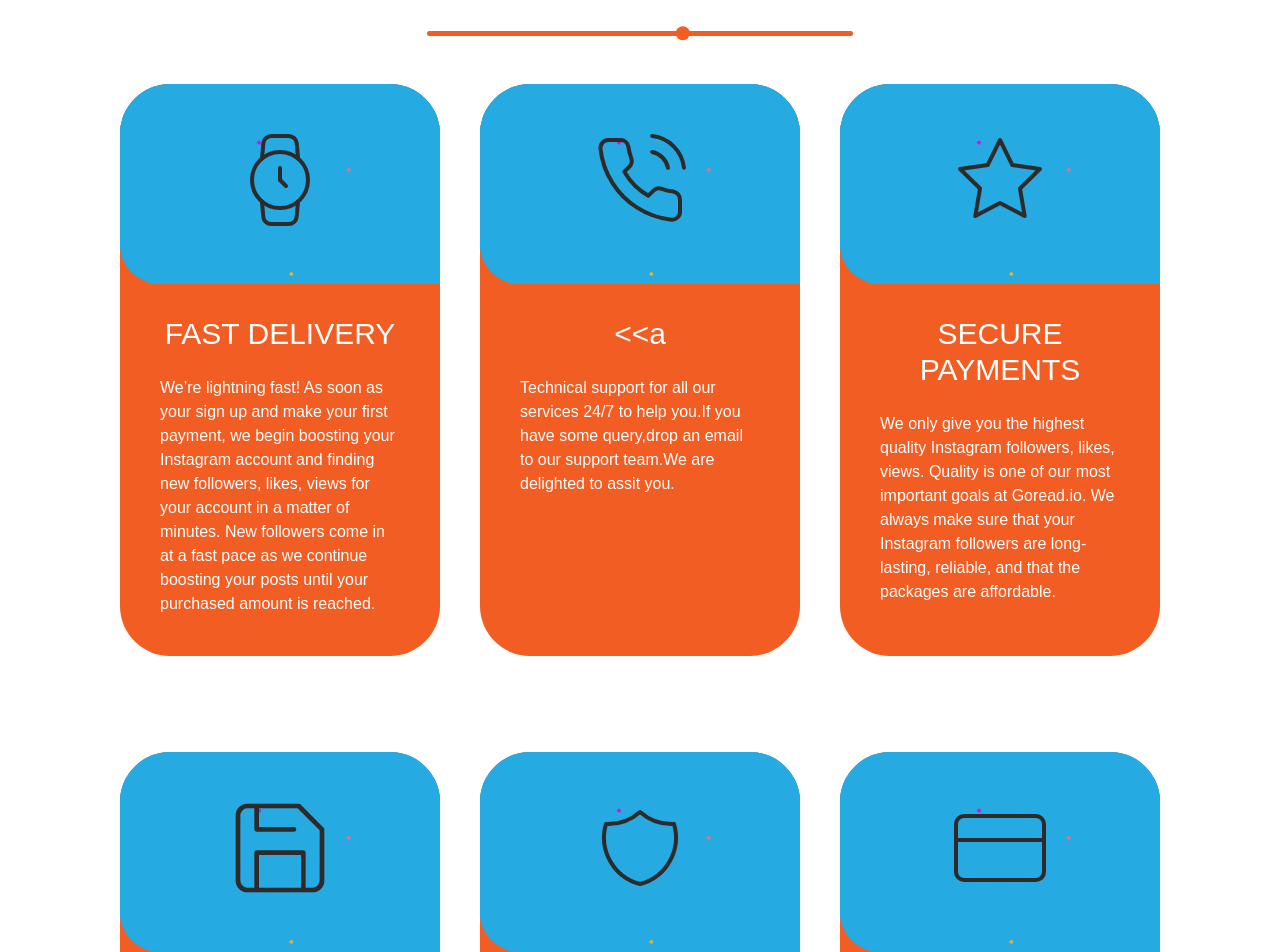
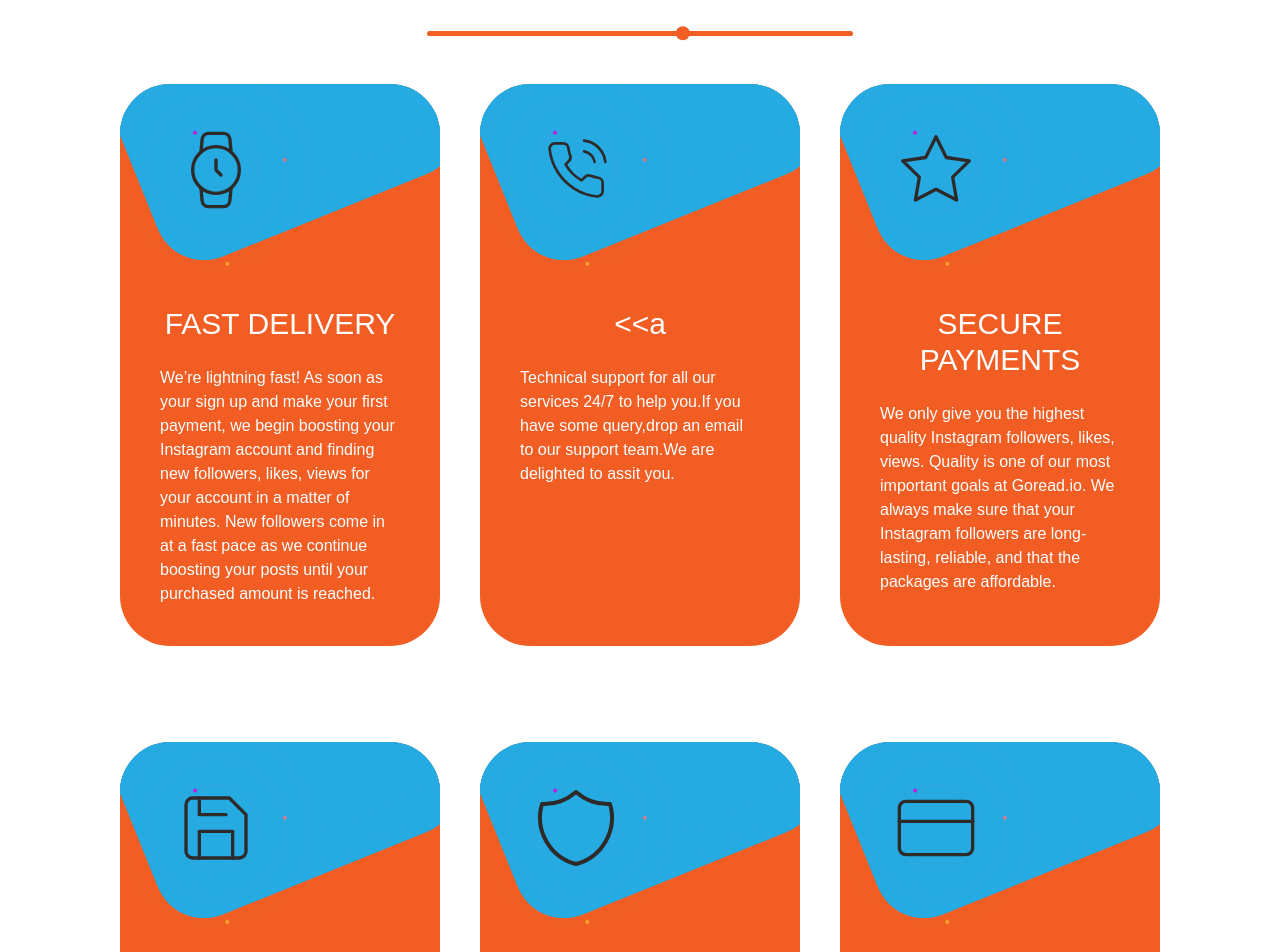
Before and after one commit to a-tverdokhlib/buy-instagram-follower, a Next.js app: page / in a window 1280 px wide. Shown: the part 1660-2612 px from the top of the page. Built offline with nearby package versions, Linux system fonts and the light colour scheme.

Commit message:
Card Pin Update

```diff
--- a/src/components/organisms/Services.tsx
+++ b/src/components/organisms/Services.tsx
@@ -24,11 +24,11 @@ export const Services: React.VFC = () => {
         <Slider color="#f15d23" barColor="#f15d23" value={sliderVal} />
       </div>
       <div className="flex flex-wrap w-full flex-col items-center justify-center p-12 space-y-20 mx:flex-row mx:flex-nowrap mx:space-x-10 mx:space-y-0">
-        <div className="flex flex-wrap w-full min-w-[286px] max-w-xs bg-[#f15d23] rounded-[50px] justify-center cursor-pointer hover:shadow-[0_1px_10px_5px_rgba(0,0,0,0.5)]">
+        <div className="overflow-hidden flex flex-wrap w-full min-w-[286px] max-w-xs bg-[#f15d23] rounded-[50px] justify-center cursor-pointer hover:shadow-[0_1px_10px_5px_rgba(0,0,0,0.5)]">
           <div className="w-full">
             <svg
-              className="h-auto w-full text-[#25AAE1] rounded-tl-[50px] rounded-tr-[50px] rounded-bl-[40px]"
-              viewBox="0 0 24 15"
+              className="h-auto w-full -mt-[100px] text-[#25AAE1] rounded-bl-[50px] rounded-br-[50px] rounded-tl-[40px] rotate-[-22deg]"
+              viewBox="0 0 24 18"
               strokeWidth="2"
               stroke="currentColor"
               fill="#25AAE1"
@@ -40,7 +40,7 @@ export const Services: React.VFC = () => {
               <rect x="0" y="1" width="24" height="15" rx="2" />{' '}
               {/* <line x1="4" y1="9" x2="20" y2="9" /> */}
             </svg>
-            <div className="w-48 h-48 m-auto -mt-[200px]">
+            <div className="w-48 h-48 -mt-[150px]">
               <div className="animate-spin-slow">
                 <Image
                   src="/three_dot_circle.svg"
@@ -51,7 +51,7 @@ export const Services: React.VFC = () => {
               </div>
               <div className="flex w-48 h-48 absolute -mt-[192px] justify-items-center">
                 <svg
-                  className="h-24 w-24 text-[#2f2a2a] m-auto"
+                  className="h-20 w-20 text-[#2f2a2a] m-auto"
                   viewBox="0 0 24 24"
                   fill="none"
                   stroke="currentColor"
@@ -88,11 +88,11 @@ export const Services: React.VFC = () => {
             </Card>
           </div>
         </div>
-        <div className="flex flex-wrap w-full min-w-[286px] max-w-xs bg-[#f15d23] rounded-[50px] justify-center cursor-pointer hover:shadow-[0_1px_10px_5px_rgba(0,0,0,0.5)]">
+        <div className="overflow-hidden flex flex-wrap w-full min-w-[286px] max-w-xs bg-[#f15d23] rounded-[50px] justify-center cursor-pointer hover:shadow-[0_1px_10px_5px_rgba(0,0,0,0.5)]">
           <div className="w-full">
             <svg
-              className="h-auto w-full text-[#25AAE1] rounded-tl-[50px] rounded-tr-[50px] rounded-bl-[40px]"
-              viewBox="0 0 24 15"
+              className="h-auto w-full -mt-[100px] text-[#25AAE1] rounded-bl-[50px] rounded-br-[50px] rounded-tl-[40px] rotate-[-22deg]"
+              viewBox="0 0 24 18"
               strokeWidth="2"
               stroke="currentColor"
               fill="#25AAE1"
@@ -104,7 +104,7 @@ export const Services: React.VFC = () => {
               <rect x="0" y="1" width="24" height="15" rx="2" />{' '}
               {/* <line x1="4" y1="9" x2="20" y2="9" /> */}
             </svg>
-            <div className="w-48 h-48 m-auto -mt-[200px]">
+            <div className="w-48 h-48 -mt-[150px]">
               <div className="animate-spin-slow">
                 <Image
                   src="/three_dot_circle.svg"
@@ -115,7 +115,7 @@ export const Services: React.VFC = () => {
               </div>
               <div className="flex w-48 h-48 absolute -mt-[192px] justify-items-center">
                 <svg
-                  className="h-24 w-24 text-[#2f2a2a] m-auto"
+                  className="h-16 w-16 text-[#2f2a2a] m-auto"
                   viewBox="0 0 24 24"
                   fill="none"
                   stroke="currentColor"
@@ -147,11 +147,11 @@ export const Services: React.VFC = () => {
             </Card>
           </div>
         </div>
-        <div className="flex flex-wrap w-full min-w-[286px] max-w-xs bg-[#f15d23] rounded-[50px] justify-center cursor-pointer hover:shadow-[0_1px_10px_5px_rgba(0,0,0,0.5)]">
+        <div className="overflow-hidden flex flex-wrap w-full min-w-[286px] max-w-xs bg-[#f15d23] rounded-[50px] justify-center cursor-pointer hover:shadow-[0_1px_10px_5px_rgba(0,0,0,0.5)]">
           <div className="w-full">
             <svg
-              className="h-auto w-full text-[#25AAE1] rounded-tl-[50px] rounded-tr-[50px] rounded-bl-[40px]"
-              viewBox="0 0 24 15"
+              className="h-auto w-full -mt-[100px] text-[#25AAE1] rounded-bl-[50px] rounded-br-[50px] rounded-tl-[40px] rotate-[-22deg]"
+              viewBox="0 0 24 18"
               strokeWidth="2"
               stroke="currentColor"
               fill="#25AAE1"
@@ -163,7 +163,7 @@ export const Services: React.VFC = () => {
               <rect x="0" y="1" width="24" height="15" rx="2" />{' '}
               {/* <line x1="4" y1="9" x2="20" y2="9" /> */}
             </svg>
-            <div className="w-48 h-48 m-auto -mt-[200px]">
+            <div className="w-48 h-48 -mt-[150px]">
               <div className="animate-spin-slow">
                 <Image
                   src="/three_dot_circle.svg"
@@ -174,7 +174,7 @@ export const Services: React.VFC = () => {
               </div>
               <div className="flex w-48 h-48 absolute -mt-[192px] justify-items-center">
                 <svg
-                  className="h-24 w-24 text-[#2f2a2a] m-auto"
+                  className="h-20 w-20 text-[#2f2a2a] m-auto"
                   width="24"
                   height="24"
                   viewBox="0 0 24 24"
@@ -213,11 +213,11 @@ export const Services: React.VFC = () => {
         </div>
       </div>
       <div className="flex flex-wrap flex-col w-full items-center justify-center p-12 space-y-20 mx:flex-row mx:flex-nowrap mx:space-x-10 mx:space-y-0">
-        <div className="flex flex-wrap w-full min-w-[286px] max-w-xs bg-[#f15d23] rounded-[50px] justify-center cursor-pointer hover:shadow-[0_1px_10px_5px_rgba(0,0,0,0.5)]">
+        <div className="overflow-hidden flex flex-wrap w-full min-w-[286px] max-w-xs bg-[#f15d23] rounded-[50px] justify-center cursor-pointer hover:shadow-[0_1px_10px_5px_rgba(0,0,0,0.5)]">
           <div className="w-full">
             <svg
-              className="h-auto w-full text-[#25AAE1] rounded-tl-[50px] rounded-tr-[50px] rounded-bl-[40px]"
-              viewBox="0 0 24 15"
+              className="h-auto w-full -mt-[100px] text-[#25AAE1] rounded-bl-[50px] rounded-br-[50px] rounded-tl-[40px] rotate-[-22deg]"
+              viewBox="0 0 24 18"
               strokeWidth="2"
               stroke="currentColor"
               fill="#25AAE1"
@@ -229,7 +229,7 @@ export const Services: React.VFC = () => {
               <rect x="0" y="1" width="24" height="15" rx="2" />{' '}
               {/* <line x1="4" y1="9" x2="20" y2="9" /> */}
             </svg>
-            <div className="w-48 h-48 m-auto -mt-[200px]">
+            <div className="w-48 h-48 -mt-[150px]">
               <div className="animate-spin-slow">
                 <Image
                   src="/three_dot_circle.svg"
@@ -240,7 +240,7 @@ export const Services: React.VFC = () => {
               </div>
               <div className="flex w-48 h-48 absolute -mt-[192px] justify-items-center">
                 <svg
-                  className="h-28 w-28 text-[#2f2a2a] m-auto"
+                  className="h-20 w-20 text-[#2f2a2a] m-auto"
                   viewBox="0 0 24 24"
                   fill="none"
                   stroke="currentColor"
@@ -274,11 +274,11 @@ export const Services: React.VFC = () => {
             </Card>
           </div>
         </div>
-        <div className="flex flex-wrap w-full min-w-[286px] max-w-xs bg-[#f15d23] rounded-[50px] justify-center cursor-pointer hover:shadow-[0_1px_10px_5px_rgba(0,0,0,0.5)]">
+        <div className="overflow-hidden flex flex-wrap w-full min-w-[286px] max-w-xs bg-[#f15d23] rounded-[50px] justify-center cursor-pointer hover:shadow-[0_1px_10px_5px_rgba(0,0,0,0.5)]">
           <div className="w-full">
             <svg
-              className="h-auto w-full text-[#25AAE1] rounded-tl-[50px] rounded-tr-[50px] rounded-bl-[40px]"
-              viewBox="0 0 24 15"
+              className="h-auto w-full -mt-[100px] text-[#25AAE1] rounded-bl-[50px] rounded-br-[50px] rounded-tl-[40px] rotate-[-22deg]"
+              viewBox="0 0 24 18"
               strokeWidth="2"
               stroke="currentColor"
               fill="#25AAE1"
@@ -290,7 +290,7 @@ export const Services: React.VFC = () => {
               <rect x="0" y="1" width="24" height="15" rx="2" />{' '}
               {/* <line x1="4" y1="9" x2="20" y2="9" /> */}
             </svg>
-            <div className="w-48 h-48 m-auto -mt-[200px]">
+            <div className="w-48 h-48 -mt-[150px]">
               <div className="animate-spin-slow">
                 <Image
                   src="/three_dot_circle.svg"
@@ -336,11 +336,11 @@ export const Services: React.VFC = () => {
             </Card>
           </div>
         </div>
-        <div className="flex flex-wrap w-full min-w-[286px] max-w-xs bg-[#f15d23] rounded-[50px] justify-center cursor-pointer hover:shadow-[0_1px_10px_5px_rgba(0,0,0,0.5)]">
+        <div className="overflow-hidden flex flex-wrap w-full min-w-[286px] max-w-xs bg-[#f15d23] rounded-[50px] justify-center cursor-pointer hover:shadow-[0_1px_10px_5px_rgba(0,0,0,0.5)]">
           <div className="w-full">
             <svg
-              className="h-auto w-full text-[#25AAE1] rounded-tl-[50px] rounded-tr-[50px] rounded-bl-[40px]"
-              viewBox="0 0 24 15"
+              className="h-auto w-full -mt-[100px] text-[#25AAE1] rounded-bl-[50px] rounded-br-[50px] rounded-tl-[40px] rotate-[-22deg]"
+              viewBox="0 0 24 18"
               strokeWidth="2"
               stroke="currentColor"
               fill="#25AAE1"
@@ -352,7 +352,7 @@ export const Services: React.VFC = () => {
               <rect x="0" y="1" width="24" height="15" rx="2" />{' '}
               {/* <line x1="4" y1="9" x2="20" y2="9" /> */}
             </svg>
-            <div className="w-48 h-48 m-auto -mt-[200px]">
+            <div className="w-48 h-48 -mt-[150px]">
               <div className="animate-spin-slow">
                 <Image
                   src="/three_dot_circle.svg"
@@ -363,7 +363,7 @@ export const Services: React.VFC = () => {
               </div>
               <div className="flex w-48 h-48 absolute -mt-[192px] justify-items-center">
                 <svg
-                  className="h-24 w-24 text-[#2f2a2a] m-auto"
+                  className="h-20 w-20 text-[#2f2a2a] m-auto"
                   viewBox="0 0 24 24"
                   fill="none"
                   stroke="currentColor"
```
Also changed, not shown: src/components/organisms/Header.tsx (+6 -8 lines).
